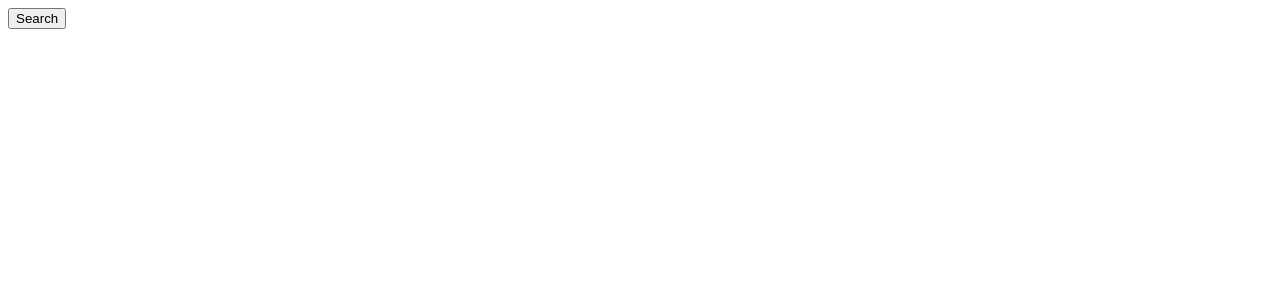
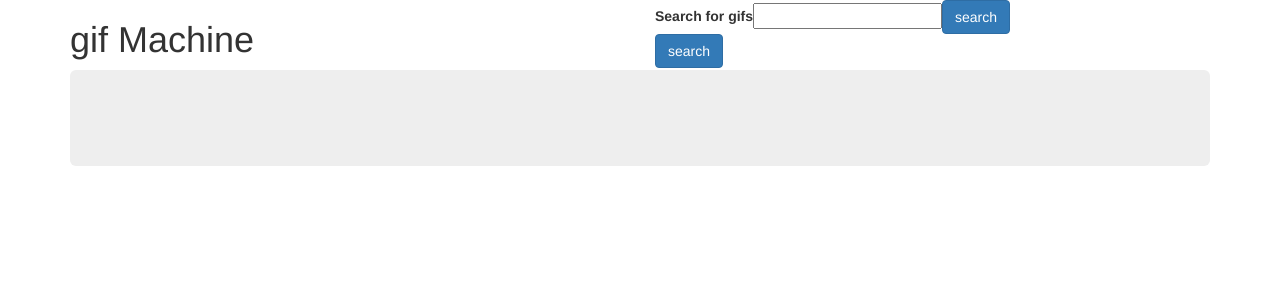
Before and after one commit to AlexWetzel/Angular-GIF-Machine, an Angular app in the folder gif-machine/: page / in a window 1280 px wide. Shown: the top 300 px of the page. Built offline with nearby package versions, Linux system fonts and the light colour scheme.

Commit message:
Able to render search results on the page prototype

```diff
--- a/gif-machine/angular.json
+++ b/gif-machine/angular.json
@@ -23,6 +23,7 @@
               "src/assets"
             ],
             "styles": [
+              "node_modules/bootstrap/dist/css/bootstrap.min.css",
               "src/styles.css"
             ],
             "scripts": []
--- a/gif-machine/package.json
+++ b/gif-machine/package.json
@@ -21,6 +21,7 @@
     "@angular/platform-browser-dynamic": "^6.0.3",
     "@angular/router": "^6.0.3",
     "axios": "^0.18.0",
+    "bootstrap": "^3.3.7",
     "core-js": "^2.5.4",
     "rxjs": "^6.0.0",
     "zone.js": "^0.8.26"
--- a/gif-machine/src/app/app.component.html
+++ b/gif-machine/src/app/app.component.html
@@ -1 +1,36 @@
-<button (click)="apiCall()">Search</button>
+<div class="container">
+  <div class="row">
+    <div class="col-xs-6">
+      <div><h1>gif Machine</h1></div>
+    </div>
+    <div class="col-xs-6 search">
+      <div>
+        <form>
+          <label for="search-term">Search for gifs</label>
+                <input class="search" id="search-term" type="text">
+                <button class="btn btn-primary" (click)="apiCall(event)">search</button>
+        </form>
+        <button class="btn btn-primary" (click)="apiCall()">search</button>
+
+      </div>
+
+      <div>
+
+      </div>
+
+    </div>
+
+  </div>
+  <div class="row">
+    <div class="col-xs-12">
+      <div id="gifs" class="jumbotron">
+          <div
+          *ngFor="let gif of gifs"
+          class="gif-div">
+          <img src="{{ gif.stillGif }}" alt="">
+          <p>Rating: {{ gif.rating }}</p>
+        </div>
+      </div>
+    </div>
+  </div>
+</div>
--- a/gif-machine/src/app/app.component.ts
+++ b/gif-machine/src/app/app.component.ts
@@ -9,8 +9,10 @@ import axios from 'axios';
 })
 export class AppComponent {
   title = 'app';
+  gifs: object[] = [];
 
   apiCall() {
+    const searchResults = []
     console.log('This works');
 
     const search = 'cats';
@@ -18,8 +20,25 @@ export class AppComponent {
 
     axios.get(queryURL).then(function(response){
 
-      var result = response.data
-      console.log(result);
+      console.log(response.data.data)
+      console.log(response.data.data[0].images.fixed_height.url)
+      response.data.data.forEach(result => {
+        const gif = {
+          animatedGif: result.images.fixed_height.url,
+          stillGif: result.images.fixed_height_still.url,
+          rating: result.rating
+        }
+        console.log(gif);
+        searchResults.push(gif);
+      });
+
+      // console.log(this.gifs);
+
+      // const result = response.data
+      // console.log(result[0].images.fixed_height.url);
+
+      // this.gifs = response.data
+      // console.log(this.gifs);
 
       //This will display 10 gifs with their ratings
       // for (var i = 0; i < 10; i++) {
@@ -38,6 +57,8 @@ export class AppComponent {
       //   gifDiv.append(gifImg).append(p);
       //   $("#gifs").prepend(gifDiv);
       // }
+      console.log(searchResults);
     });
+    this.gifs = searchResults;
   }
 }
```
Also changed, not shown: 1 other file (tests, documents, lock files or other folders).
